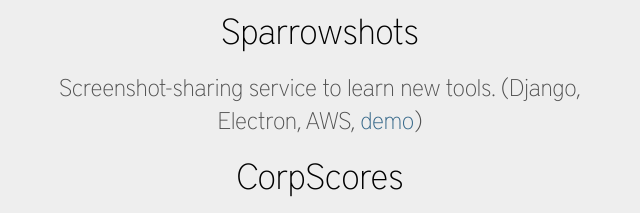
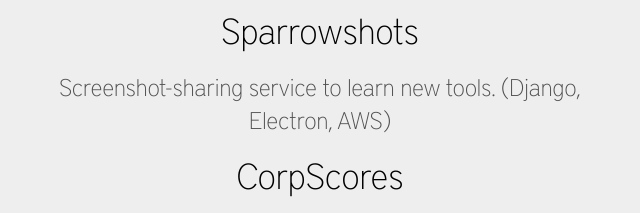
Before and after one commit to kevana/kevanahlquist.com, an Astro site: page /projects in a window 1280 px wide. Shown: the part 454-667 px from the top of the page, 320-960 px from the left. Built offline with nearby package versions, Linux system fonts and the light colour scheme; Astro itself is replaced by a stand-in of ours.

Commit message:
Remove broken demo link from Sparrowshots project

```diff
--- a/src/pages/projects.astro
+++ b/src/pages/projects.astro
@@ -30,7 +30,7 @@
         <article>
             <h2>Sparrowshots</h2>
             <p>
-              Screenshot-sharing service to learn new tools. (Django, Electron, AWS, <a href="https://staging.sparrowshots.com/" target="_blank" rel="noopener">demo</a>)
+              Screenshot-sharing service to learn new tools. (Django, Electron, AWS)
             </p>
         </article>
 
```
